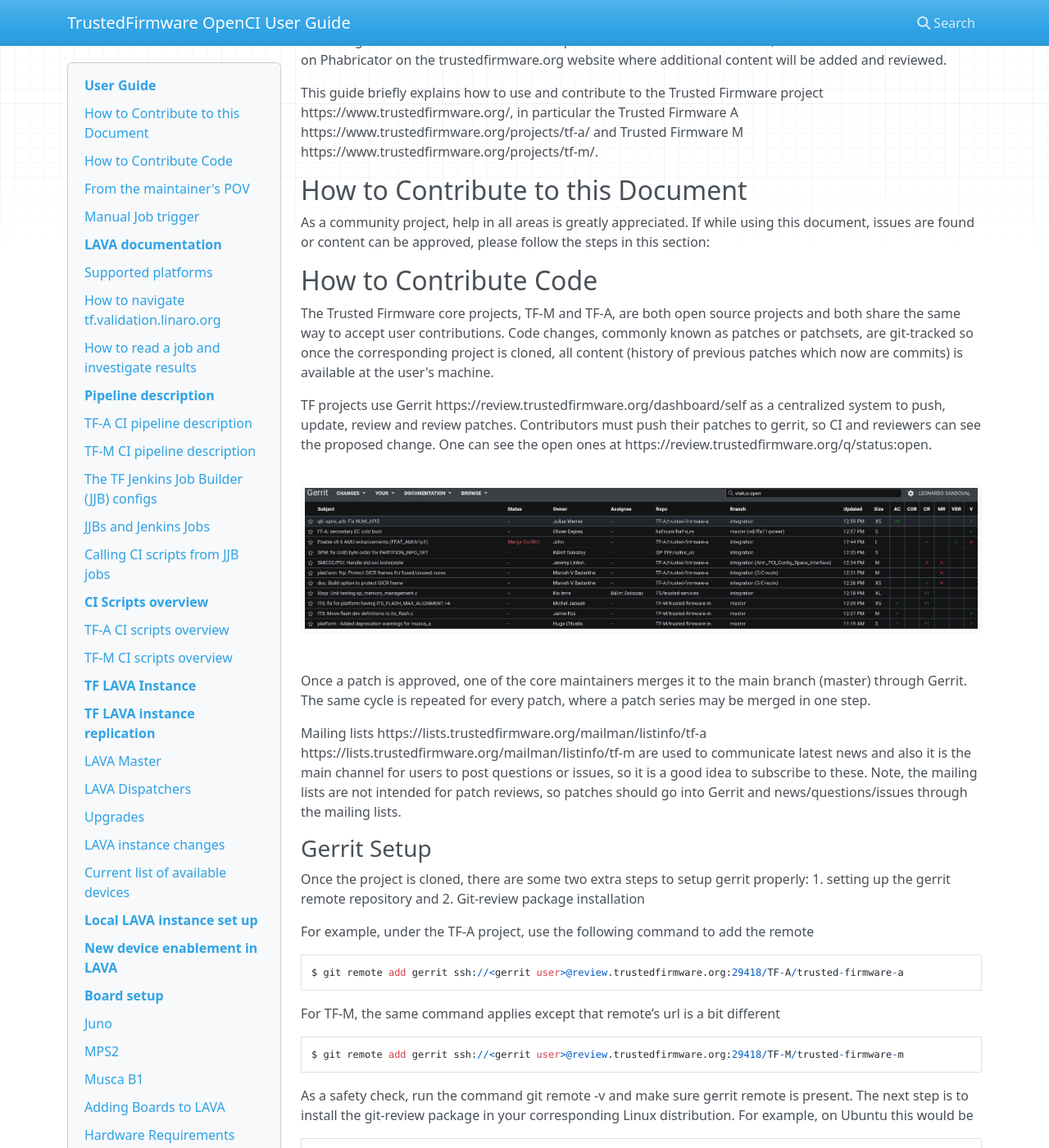
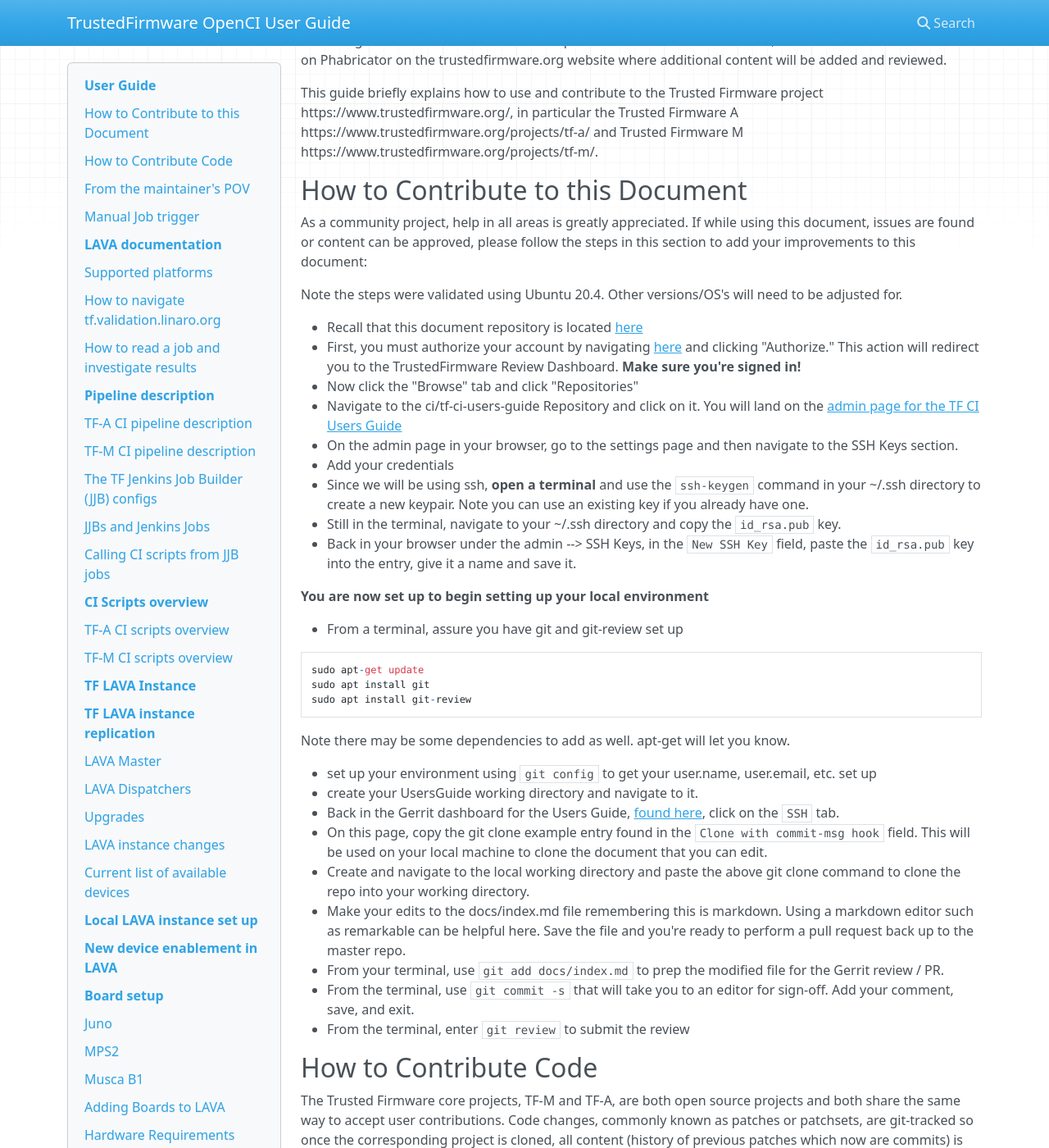
Before and after one commit to saheerb/ci-test, an MkDocs documentation site: the page built from docs/index.md, in a window 1280 px wide and 1400 px high, scrolled down 2234 px. Shown: the whole window at 82% size. Built offline with MkDocs 1.6.1, drawn with Linux system fonts in a browser that asks for light colours; nearby versions of some CDN libraries.

Commit message:
Updated How to Update this Document section
Signed-off-by: dbharbin <don.harbin@linaro.org>
Change-Id: I40e4345845a525920f760417d3421662b1794fcc

````diff
--- a/docs/index.md
+++ b/docs/index.md
@@ -87,7 +87,40 @@ This Google Document is a draft for development and review. Once reviewed, the d
 This guide briefly explains how to use and contribute to the Trusted Firmware project https://www.trustedfirmware.org/, in particular the Trusted Firmware A https://www.trustedfirmware.org/projects/tf-a/ and Trusted Firmware M https://www.trustedfirmware.org/projects/tf-m/.
 
 ## How to Contribute to this Document
-As a community project, help in all areas is greatly appreciated. If while using this document, issues are found or content can be approved, please follow the steps in this section:
+As a community project, help in all areas is greatly appreciated. If while using this document, issues are found or content can be approved, please follow the steps in this section to add your improvements to this document:
+
+Note the steps were validated using Ubuntu 20.4. Other versions/OS's will need to be adjusted for.
+
+* Recall that this document repository is located [here](https://git.trustedfirmware.org/ci/tf-ci-users-guide.git)
+* First, you must authorize your account by navigating [here](https://github.com/login/oauth/authorize?response_type=code&client_id=1bdcda52ecaa25e3e63b&redirect_uri=https%3A%2F%2Freview.trustedfirmware.org%2Foauth&scope=user%3Aemail&state=fAZRKIu-VpdcK81W7P3tj9A8JpUFD47D00Uz5HTBsnw=) and clicking "Authorize."  This action will redirect you to the TrustedFirmware Review Dashboard.  **Make sure you're signed in!**
+* Now click the "Browse" tab and click "Repositories"
+* Navigate to the ci/tf-ci-users-guide Repository and click on it.  You will land on the [admin page for the TF CI Users Guide](https://review.trustedfirmware.org/admin/repos/ci/tf-ci-users-guide)
+* On the admin page in your browser, go to the settings page and then navigate to the SSH Keys section.
+* Add your credentials
+   * Since we will be using ssh, **open a terminal** and use the `ssh-keygen` command in your ~/.ssh directory to create a new keypair. Note you can use an existing key if you already have one.
+   * Still in the terminal, navigate to your ~/.ssh directory and copy the `id_rsa.pub` key.
+   * Back in your browser under the admin --> SSH Keys,  in the `New SSH Key` field, paste the `id_rsa.pub` key into the entry, give it a name and save it.
+
+**You are now set up to begin setting up your local environment**
+
+* From a terminal, assure you have git and git-review set up
+```
+sudo apt-get update
+sudo apt install git
+sudo apt install git-review
+```
+Note there may be some dependencies to add as well. apt-get will let you know.
+
+* set up your environment using `git config` to get your user.name, user.email, etc.  set up
+* create your UsersGuide working directory and navigate to it.
+* Back in the Gerrit dashboard for the Users Guide, [found here](https://review.trustedfirmware.org/admin/repos/ci/tf-ci-users-guide), click on the `SSH` tab.
+* On this page, copy the git clone example entry found in the `Clone with commit-msg hook` field.  This will be used on your local machine to clone the document that you can edit.
+* Create and navigate to the local working directory and paste the above git clone command to clone the repo into your working directory.
+* Make your edits to the docs/index.md file remembering this is markdown. Using a markdown editor such as remarkable can be helpful here.  Save the file and you're ready to perform a pull request back up to the master repo.
+* From your terminal, use `git add docs/index.md` to prep the modified file for the Gerrit review / PR.
+* From the terminal, use `git commit -s` that will take you to an editor for sign-off.  Add your comment, save, and exit.
+* From the terminal, enter `git review` to submit the review
+
 
 ## How to Contribute Code
 The Trusted Firmware core projects, TF-M and TF-A, are both open source projects and both share the same way to accept user contributions.  Code changes, commonly known as patches or patchsets, are git-tracked so once the corresponding project is cloned, all content (history of previous patches which now are commits) is available at the user's machine.
````
